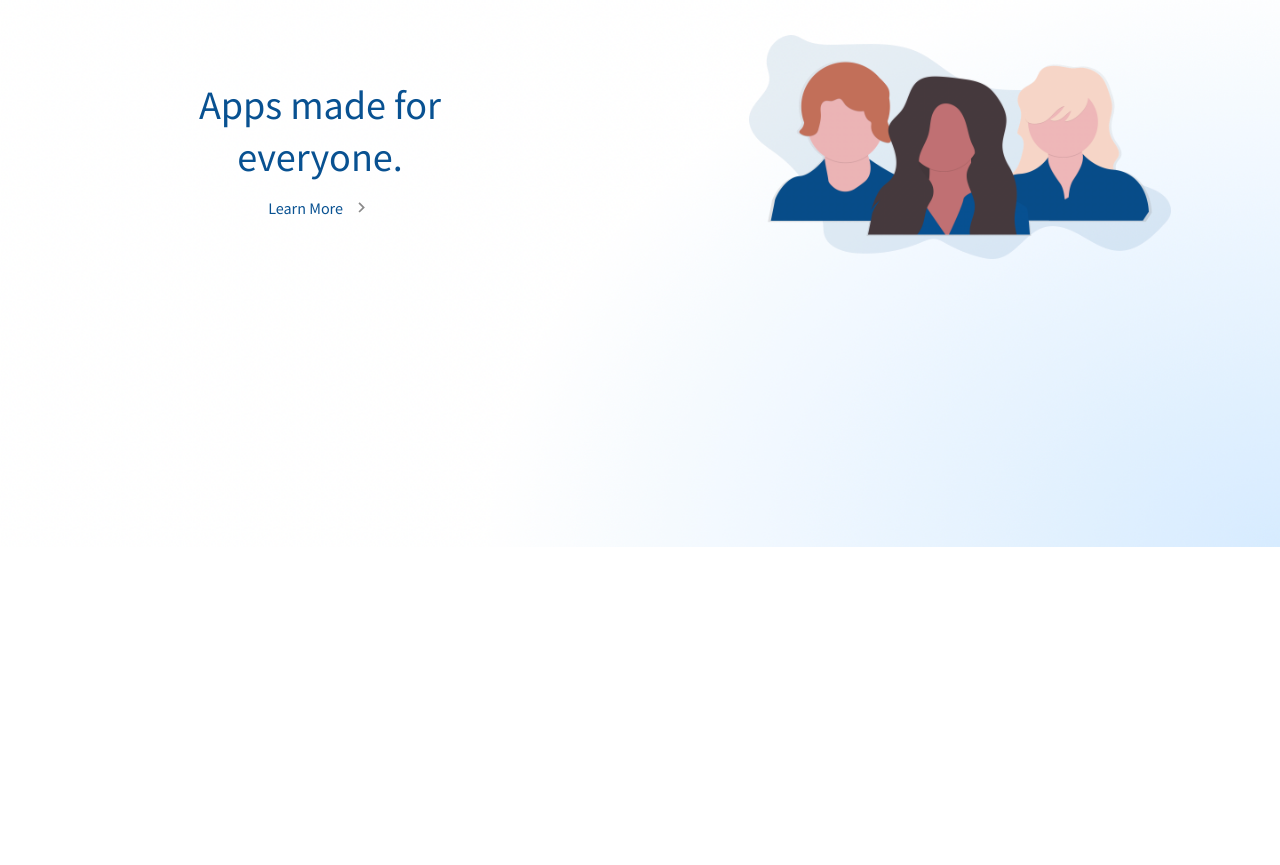
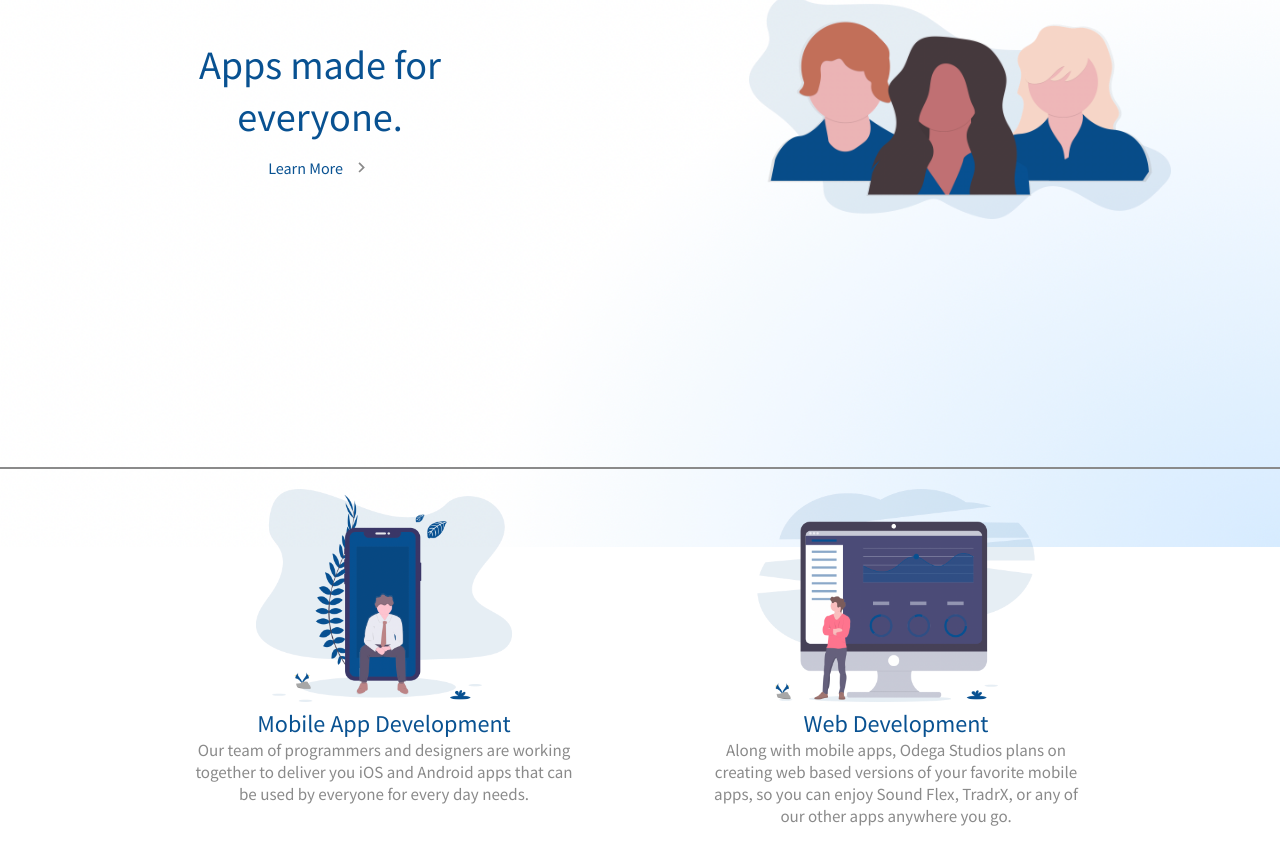
Before and after one commit to connorlagana/Odega, a React (Create React App) app: page / in a window 1280 px wide. Shown: the part 253-1118 px from the top of the page. Before the commit the page ends 800 px from the top, so only its background shows below. Built offline with nearby package versions, Linux system fonts and the light colour scheme.

Commit message:
fixed second comp

```diff
--- a/src/App.css
+++ b/src/App.css
@@ -15,6 +15,8 @@
   display: flex;
   justify-content: center;
   align-items: center;
+  position: fixed;
+  background-color: white;
 }
 
 .mainNavLeftDiv {
@@ -56,7 +58,7 @@
 }
 
 .MainHero {
-  height: 80vh;
+  height: 90vh;
   display: flex;
   justify-content: center;
   align-items: center;
@@ -110,3 +112,41 @@
 .mainHeroRightDiv img {
   height: 40vh;
 }
+
+.WhatWeDo {
+  /* background-color: green; */
+  border-top: solid;
+  border-color: #8a8a8a;
+  border-width: 0.3vh;
+  height: 60vh;
+  width: 100vw;
+  display: flex;
+  justify-content: center;
+  align-items: center;
+}
+
+.wwdIndy {
+  height: 60vh;
+  width: 40vw;
+  display: flex;
+  /* justify-content: center; */
+  align-items: center;
+  margin-top: 5vh;
+  flex-direction: column;
+}
+
+.wwdIndy img {
+  width: 30vw;
+}
+
+#devTitle {
+  font-size: 2.7vh;
+  color: #085191;
+}
+
+#devDesc {
+  font-size: 1.9vh;
+  color: #8a8a8a;
+  text-align: center;
+  width: 30vw;
+}
--- a/src/App.js
+++ b/src/App.js
@@ -3,6 +3,7 @@ import "./App.css";
 
 import MainHero from "./components/main/MainHero.js";
 import MainNav from "./components/main/MainNav.js";
+import WhatWeDo from "./components/main/WhatWeDo.js";
 
 import blueishBGBottom from "./images/BlueishBGBottom.png";
 
@@ -18,6 +19,7 @@ class App extends Component {
         <img id="blueishBGBottom" src={blueishBGBottom} />
         <MainNav />
         <MainHero />
+        <WhatWeDo />
       </div>
     );
   }
--- a/src/components/main/MainHero.js
+++ b/src/components/main/MainHero.js
@@ -1,6 +1,6 @@
 import React from "react";
 import KeyboardArrowRight from "@material-ui/icons/KeyboardArrowRight";
-import mainHeroUndraw from "../../images/mainHeroUndraw.png";
+import mainHeroUndraw from "../../images/mainHeroUnDraw.png";
 
 const MainHero = () => {
   return (
--- /dev/null
+++ b/src/components/main/WhatWeDo.js
@@ -0,0 +1,34 @@
+import React from "react";
+import mobileDev from "../../images/mobileDev.png";
+import webDev from "../../images/webDev.png";
+
+function WhatWeDo() {
+  return (
+    <div className="WhatWeDo">
+      <div className="wwdIndy">
+        <div>
+          <img src={mobileDev} />
+        </div>
+        <div id="devTitle">Mobile App Development</div>
+        <div id="devDesc">
+          Our team of programmers and designers are working together to deliver
+          you iOS and Android apps that can be used by everyone for every day
+          needs.
+        </div>
+      </div>
+      <div className="wwdIndy">
+        <div>
+          <img src={webDev} />
+        </div>
+        <div id="devTitle">Web Development</div>
+        <div id="devDesc">
+          Along with mobile apps, Odega Studios plans on creating web based
+          versions of your favorite mobile apps, so you can enjoy Sound Flex,
+          TradrX, or any of our other apps anywhere you go.
+        </div>
+      </div>
+    </div>
+  );
+}
+
+export default WhatWeDo;
```
Also changed, not shown: src/images/mobileDev.png (added), src/images/webDev.png (added).
